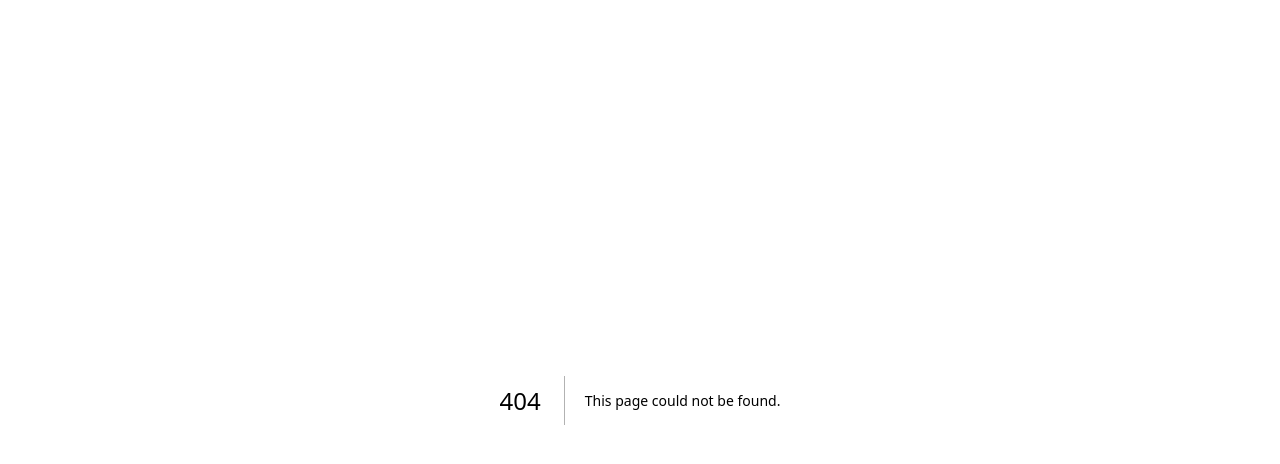
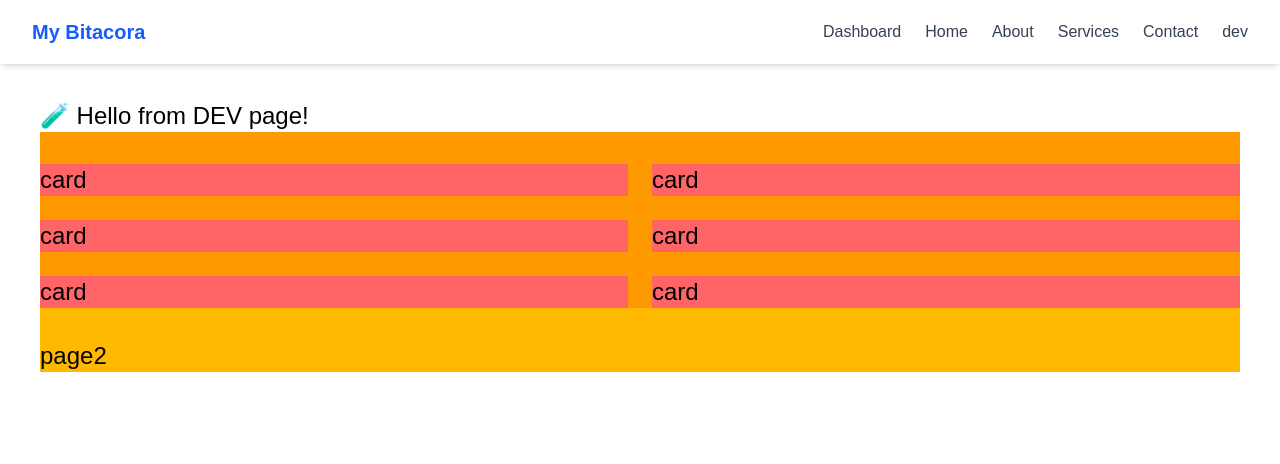
Before and after one commit to HadeOnMind/next-bitacora, a Next.js app: page /workspace/dev in a window 1280 px wide. Before the commit this address had no page. Shown: the top 464 px of the page. Built offline with nearby package versions, Linux system fonts and the light colour scheme.

Commit message:
dev states

```diff
--- a/app/components/hnavbar.tsx
+++ b/app/components/hnavbar.tsx
@@ -7,6 +7,7 @@ export default function HorzNavbar() {
     { label: 'About', href: '/dashboard/about' },
     { label: 'Services', href: '/dashboard/services' },
     { label: 'Contact', href: '/dashboard/contact' },
+    { label: 'dev', href: '/workspace/dev' },
   ];
 
   return (
--- /dev/null
+++ b/app/test/page.tsx
@@ -0,0 +1,3 @@
+export default function TestPage() {
+  return <div className="p-10 bg-yellow-300 text-black">It works!</div>;
+}
--- /dev/null
+++ b/app/workspace/dev/layout.tsx
@@ -0,0 +1,14 @@
+import TopNav from '@/app/components/bitacora-layouts/b-hnavbar-layout';
+import Sidebar from '@/app/components/bitacora-layouts/b-sidebar-layout';
+
+export default function DevLayout({ children }: { children: React.ReactNode }) {
+  return (
+    <div className="">
+
+
+
+
+      {children}
+    </div>
+  );
+}
--- /dev/null
+++ b/app/workspace/dev/page.tsx
@@ -0,0 +1,38 @@
+export default function DevPage() {
+
+
+
+
+  return (
+    <div className="p-10 text-black text-2xl pt-25">
+      🧪 Hello from DEV page!
+
+
+
+
+
+      <div className="pt-8 bg-amber-500 grid grid-cols-2 gap-6">
+
+
+        <div className="bg-red-400">card</div>
+        <div className="bg-red-400">card</div>
+        <div className="bg-red-400">card</div>
+        <div className="bg-red-400">card</div>
+        <div className="bg-red-400">card</div>
+        <div className="bg-red-400">card</div>
+
+
+
+      </div>
+
+
+      <div className="pt-8 bg-amber-400">
+page2
+      </div>
+
+
+
+
+    </div>
+  );
+}
--- a/app/workspace/layout.tsx
+++ b/app/workspace/layout.tsx
@@ -1,10 +1,8 @@
-"use client";
-
 import HorzNavbar from "../components/hnavbar";
 import TopNav from "@/app/components/bitacora-layouts/b-hnavbar-layout";
 import Sidebar from "@/app/components/bitacora-layouts/b-sidebar-layout";
 
-export default function BitacoraLayout({
+export default function WorkspaceLayout({
   children,
 }: {
   children: React.ReactNode;
@@ -12,8 +10,14 @@ export default function BitacoraLayout({
   return (
 
   <div>
+
     <HorzNavbar />
-    <Sidebar />
+
+
+   {/*
+    <Sidebar /> */}
+
+    {children}
   </div>
 
   );
```
